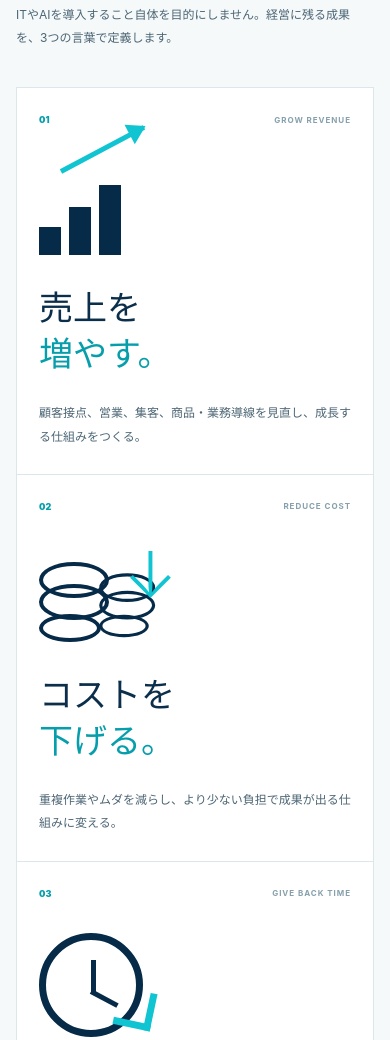
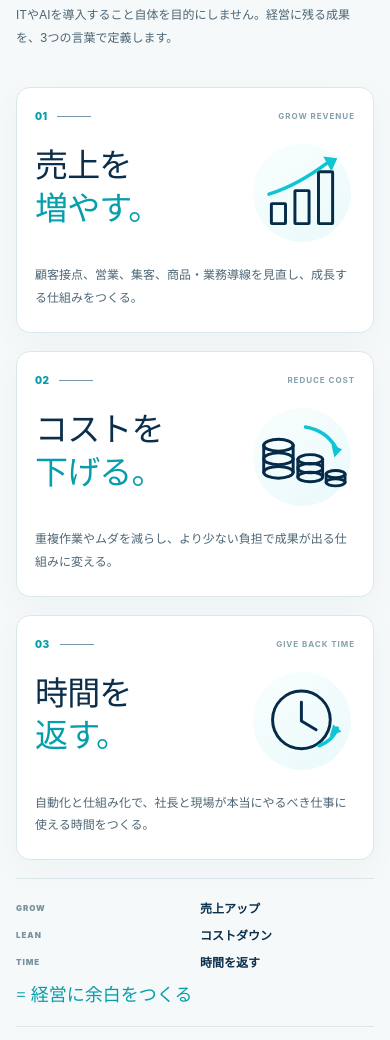
Before and after one commit to naoyasakamoto-sgp/sakamoto-growth-partners, a website: page mvv/index.html in a window 390 px wide. Shown: the part 1977-3017 px from the top of the page. Drawn offline with Linux system fonts and the light colour scheme.

Commit message:
feat: redesign MVV Mission icons
Replace legacy CSS Mission icons with a unified SVG system and refine Mission cards for premium responsive presentation.

```diff
--- a/mvv/index.html
+++ b/mvv/index.html
@@ -131,19 +131,58 @@
         <div class="mvv-mission-grid">
           <article>
             <div class="mvv-card-top"><span>01</span><b>GROW REVENUE</b></div>
-            <div class="mvv-icon mvv-icon-growth" aria-hidden="true"><i></i><i></i><i></i><em></em></div>
+            <div class="mvv-icon-wrap" aria-hidden="true">
+              <div class="mvv-icon-backdrop"></div>
+              <svg class="mvv-icon-svg" viewBox="0 0 180 180" role="presentation" focusable="false">
+                <rect class="stroke-rect" x="38" y="108" width="24" height="34" rx="1"></rect>
+                <rect class="stroke-rect" x="78" y="86" width="24" height="56" rx="1"></rect>
+                <rect class="stroke-rect" x="118" y="54" width="24" height="88" rx="1"></rect>
+                <path class="accent-line" d="M34 92 C67 82 100 64 137 36"></path>
+                <path class="accent-fill" d="M126 28 L150 31 L140 53 Z"></path>
+              </svg>
+            </div>
             <h3>売上を<br><strong>増やす。</strong></h3>
             <p>顧客接点、営業、集客、商品・業務導線を見直し、成長する仕組みをつくる。</p>
           </article>
           <article>
             <div class="mvv-card-top"><span>02</span><b>REDUCE COST</b></div>
-            <div class="mvv-icon mvv-icon-cost" aria-hidden="true"><i></i><i></i><em>↓</em></div>
+            <div class="mvv-icon-wrap" aria-hidden="true">
+              <div class="mvv-icon-backdrop"></div>
+              <svg class="mvv-icon-svg" viewBox="0 0 180 180" role="presentation" focusable="false">
+                <g class="stroke-line">
+                  <ellipse cx="50" cy="70" rx="25" ry="10"></ellipse>
+                  <path d="M25 70 V116"></path>
+                  <path d="M75 70 V116"></path>
+                  <ellipse cx="50" cy="93" rx="25" ry="10"></ellipse>
+                  <ellipse cx="50" cy="116" rx="25" ry="10"></ellipse>
+                  <ellipse cx="104" cy="94" rx="21" ry="8"></ellipse>
+                  <path d="M83 94 V124"></path>
+                  <path d="M125 94 V124"></path>
+                  <ellipse cx="104" cy="109" rx="21" ry="8"></ellipse>
+                  <ellipse cx="104" cy="124" rx="21" ry="8"></ellipse>
+                  <ellipse cx="147" cy="119" rx="16" ry="6"></ellipse>
+                  <path d="M131 119 V133"></path>
+                  <path d="M163 119 V133"></path>
+                  <ellipse cx="147" cy="133" rx="16" ry="6"></ellipse>
+                </g>
+                <path class="accent-line" d="M96 39 C120 43 137 55 148 75"></path>
+                <path class="accent-fill" d="M140 69 L158 77 L145 91 Z"></path>
+              </svg>
+            </div>
             <h3>コストを<br><strong>下げる。</strong></h3>
             <p>重複作業やムダを減らし、より少ない負担で成果が出る仕組みに変える。</p>
           </article>
           <article>
             <div class="mvv-card-top"><span>03</span><b>GIVE BACK TIME</b></div>
-            <div class="mvv-icon mvv-icon-time" aria-hidden="true"><i></i><em></em></div>
+            <div class="mvv-icon-wrap" aria-hidden="true">
+              <div class="mvv-icon-backdrop"></div>
+              <svg class="mvv-icon-svg" viewBox="0 0 180 180" role="presentation" focusable="false">
+                <circle class="stroke-circle" cx="89" cy="88" r="49"></circle>
+                <path class="stroke-line" d="M89 58 V90 L114 105"></path>
+                <path class="accent-line" d="M119 132 C135 126 145 116 150 102"></path>
+                <path class="accent-fill" d="M143 96 L157 108 L137 116 Z"></path>
+              </svg>
+            </div>
             <h3>時間を<br><strong>返す。</strong></h3>
             <p>自動化と仕組み化で、社長と現場が本当にやるべき仕事に使える時間をつくる。</p>
           </article>
--- a/mvv/mvv.css
+++ b/mvv/mvv.css
@@ -69,32 +69,22 @@ img{display:block;max-width:100%}
 .mvv-vision-svg{display:block;width:min(100%,420px);height:auto;max-height:390px;overflow:visible}
 
 .mvv-mission{background:var(--soft)}
-.mvv-mission-grid{display:grid;grid-template-columns:repeat(3,1fr);border:1px solid var(--line)}
-.mvv-mission-grid article{min-height:500px;padding:34px;background:#fff;border-right:1px solid var(--line)}
-.mvv-mission-grid article:last-child{border-right:0}
-.mvv-card-top{display:flex;align-items:center;justify-content:space-between;gap:16px}
-.mvv-card-top span{color:var(--cyan-strong);font-size:9px;font-weight:900}
-.mvv-card-top b{color:#86a0ac;font-size:8px;letter-spacing:.12em}
-.mvv-icon{position:relative;height:96px;margin:48px 0 30px}
-.mvv-icon-growth{display:flex;align-items:end;gap:8px;width:122px}
-.mvv-icon-growth i{display:block;width:22px;background:var(--navy)}
-.mvv-icon-growth i:nth-child(1){height:28px}.mvv-icon-growth i:nth-child(2){height:48px}.mvv-icon-growth i:nth-child(3){height:70px}
-.mvv-icon-growth em{position:absolute;left:22px;top:10px;width:94px;height:5px;background:var(--cyan);transform:rotate(-28deg);transform-origin:left center}
-.mvv-icon-growth em::after{content:"";position:absolute;right:-2px;top:-9px;border-left:18px solid var(--cyan);border-top:11px solid transparent;border-bottom:11px solid transparent}
-.mvv-icon-cost{width:130px}
-.mvv-icon-cost i{position:absolute;bottom:0;width:62px;height:28px;border:4px solid var(--navy);border-radius:50%}
-.mvv-icon-cost i::before,.mvv-icon-cost i::after{content:"";position:absolute;left:-4px;width:62px;height:28px;border:4px solid var(--navy);border-radius:50%}
-.mvv-icon-cost i::before{bottom:18px}.mvv-icon-cost i::after{bottom:40px}
-.mvv-icon-cost i:nth-child(2){left:54px;bottom:2px;transform:scale(.8)}
-.mvv-icon-cost em{position:absolute;right:-8px;top:-10px;color:var(--cyan);font-size:64px;font-style:normal;font-weight:300}
-.mvv-icon-time{width:104px;height:104px;border:7px solid var(--navy);border-radius:50%}
-.mvv-icon-time i{position:absolute;left:45px;top:20px;width:5px;height:34px;background:var(--navy);transform-origin:bottom}
-.mvv-icon-time i::after{content:"";position:absolute;left:0;bottom:0;width:30px;height:5px;background:var(--navy);transform:rotate(28deg);transform-origin:left}
-.mvv-icon-time em{position:absolute;right:-18px;bottom:2px;width:38px;height:38px;border-right:7px solid var(--cyan);border-bottom:7px solid var(--cyan);transform:rotate(12deg)}
-.mvv-mission-grid h3{margin:0;font-family:"Hiragino Mincho ProN","Yu Mincho","YuMincho","Noto Serif JP",Georgia,"Times New Roman",serif;font-size:38px;font-weight:500;line-height:1.35}
+.mvv-mission-grid{display:grid;grid-template-columns:repeat(3,minmax(0,1fr));gap:18px;border:0}
+.mvv-mission-grid article{display:grid;grid-template-columns:minmax(0,1fr) 124px;grid-template-areas:"top top" "title icon" "body body";gap:20px 16px;align-items:start;min-width:0;min-height:430px;padding:30px;background:#fff;border:1px solid var(--line);border-radius:18px;box-shadow:0 10px 30px rgba(6,43,73,.035)}
+.mvv-card-top{grid-area:top;display:flex;align-items:center;justify-content:space-between;gap:16px}
+.mvv-card-top span{position:relative;color:var(--cyan-strong);font-size:10px;font-weight:900;letter-spacing:.04em}
+.mvv-card-top span::after{content:"";display:inline-block;width:42px;height:1px;margin:0 0 3px 14px;background:#7595a8}
+.mvv-card-top b{color:#86a0ac;font-size:9px;letter-spacing:.18em}
+.mvv-icon-wrap{grid-area:icon;position:relative;width:124px;height:124px;justify-self:end;align-self:start}
+.mvv-icon-backdrop{position:absolute;inset:4px;border-radius:50%;background:linear-gradient(145deg,rgba(16,196,210,.025),rgba(16,196,210,.09))}
+.mvv-icon-svg{position:relative;z-index:1;display:block;width:100%;height:100%;overflow:visible}
+.mvv-icon-svg .stroke-line,.mvv-icon-svg .stroke-circle,.mvv-icon-svg .stroke-rect{fill:none;stroke:var(--navy);stroke-width:5;stroke-linecap:round;stroke-linejoin:round}
+.mvv-icon-svg .accent-line{fill:none;stroke:var(--cyan);stroke-width:6;stroke-linecap:round;stroke-linejoin:round}
+.mvv-icon-svg .accent-fill{fill:var(--cyan)}
+.mvv-mission-grid h3{grid-area:title;margin:8px 0 0;font-family:"Hiragino Mincho ProN","Yu Mincho","YuMincho","Noto Serif JP",Georgia,"Times New Roman",serif;font-size:clamp(32px,3vw,40px);font-weight:500;line-height:1.35;letter-spacing:-.025em}
 .mvv-mission-grid h3 strong{color:var(--cyan-strong);font-weight:500}
-.mvv-mission-grid p{margin:24px 0 0;color:var(--text);font-size:12px;line-height:1.95}
-.mvv-mission-equation{display:grid;grid-template-columns:auto auto auto auto auto auto 1fr;align-items:center;gap:16px;margin-top:26px;padding:24px 28px;border-top:1px solid var(--line);border-bottom:1px solid var(--line)}
+.mvv-mission-grid p{grid-area:body;margin:0;color:var(--text);font-size:12px;line-height:1.95}
+.mvv-mission-equation{display:grid;grid-template-columns:auto auto auto auto auto auto 1fr;align-items:center;gap:16px;margin-top:30px;padding:24px 28px;border-top:1px solid var(--line);border-bottom:1px solid var(--line)}
 .mvv-mission-equation span{color:#7a929e;font-size:8px;font-weight:900;letter-spacing:.12em}
 .mvv-mission-equation b{font-size:12px}
 .mvv-mission-equation i{color:#a1b3bc;font-style:normal}
@@ -160,9 +150,11 @@ img{display:block;max-width:100%}
   .mvv-vision-panel{min-height:0}
   .mvv-vision-mark{min-height:240px}
   .mvv-mission-grid,.mvv-value-grid{grid-template-columns:1fr}
-  .mvv-mission-grid article,.mvv-value-grid article{min-height:0;border-right:0;border-bottom:1px solid var(--line)}
-  .mvv-value-grid article{border-bottom-color:rgba(255,255,255,.16)}
-  .mvv-mission-grid article:last-child,.mvv-value-grid article:last-child{border-bottom:0}
+  .mvv-mission-grid{gap:18px}
+  .mvv-mission-grid article{grid-template-columns:minmax(0,1fr) 148px;min-height:0;padding:32px;border:1px solid var(--line)}
+  .mvv-icon-wrap{width:148px;height:148px}
+  .mvv-value-grid article{min-height:0;border-right:0;border-bottom:1px solid rgba(255,255,255,.16)}
+  .mvv-value-grid article:last-child{border-bottom:0}
   .mvv-mission-equation{grid-template-columns:auto 1fr auto 1fr}
   .mvv-mission-equation>strong{grid-column:1/-1;text-align:left}
 }
@@ -194,9 +186,13 @@ img{display:block;max-width:100%}
   .mvv-vision-mark{min-height:180px;padding:20px 22px}
   .mvv-vision-svg{width:min(88vw,360px);max-height:180px}
   .mvv-vision-index{right:18px;top:14px;font-size:54px}
-  .mvv-mission-grid article,.mvv-value-grid article{padding:26px 22px}
-  .mvv-mission-grid h3{font-size:34px}
-  .mvv-icon{margin-top:34px}
+  .mvv-mission-grid article{grid-template-columns:minmax(0,1fr) 118px;gap:18px 12px;padding:24px 22px;border-radius:14px}
+  .mvv-icon-wrap{width:118px;height:118px}
+  .mvv-card-top b{font-size:8px;letter-spacing:.16em}
+  .mvv-card-top span::after{width:34px;margin-left:10px}
+  .mvv-mission-grid h3{margin-top:4px;font-size:36px;line-height:1.3}
+  .mvv-mission-grid p{font-size:12px;line-height:1.9}
+  .mvv-value-grid article{padding:26px 22px}
   .mvv-mission-equation{grid-template-columns:1fr 1fr;gap:10px;margin-top:18px;padding:20px 0}
   .mvv-mission-equation i{display:none}
   .mvv-mission-equation>strong{font-size:18px}
@@ -213,3 +209,9 @@ img{display:block;max-width:100%}
   .mvv-footer-grid{grid-template-columns:1fr;gap:24px}
   .mvv-footer nav{flex-wrap:wrap}
 }
+@media(max-width:390px){
+  .mvv-mission-grid article{grid-template-columns:minmax(0,1fr) 106px;padding:22px 18px}
+  .mvv-icon-wrap{width:106px;height:106px}
+  .mvv-mission-grid h3{font-size:33px}
+  .mvv-card-top b{letter-spacing:.12em}
+}
```
Also changed, not shown: scripts/check-site.mjs (+13 -2 lines).
